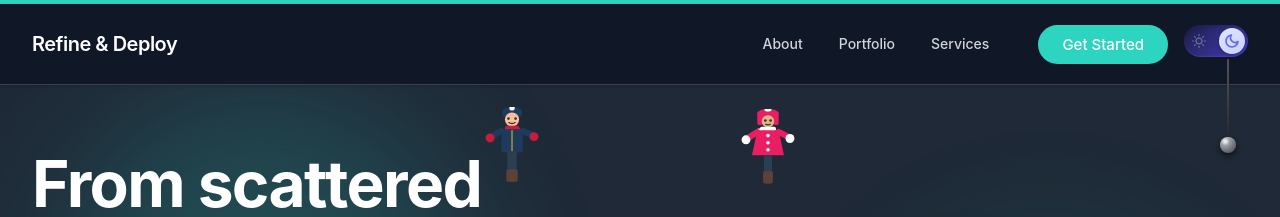
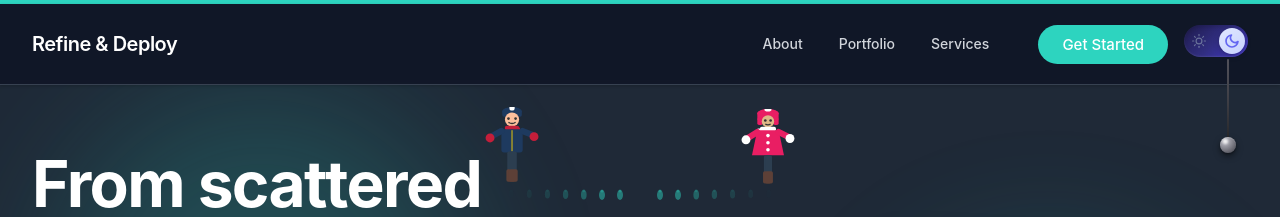
Before and after one commit to refineanddeploy/refine-deploy-site, an Astro site: page / in a window 1280 px wide. Both pictures are taken after a click on the button 1228 px from the left and 122 px from the top of the page. Shown: the top 217 px of the page. Built offline with nearby package versions, Linux system fonts and the light colour scheme; Astro itself is replaced by a stand-in of ours.

Commit message:
Add teal snow footsteps during walking animation

```diff
--- a/src/components/react/AnimatedAboutButton.tsx
+++ b/src/components/react/AnimatedAboutButton.tsx
@@ -257,6 +257,44 @@ export default function AnimatedAboutButton() {
               </motion.div>
             )}
           </AnimatePresence>
+
+          {/* Snow Footsteps - teal colored */}
+          {walking && [...Array(stepCount)].map((_, i) => (
+            <motion.div
+              key={`footstep-left-${i}`}
+              className="absolute bottom-0"
+              style={{
+                left: `${-50 + (i + 1) * 18}px`,
+              }}
+              initial={{ opacity: 0.8, scale: 1 }}
+              animate={{ opacity: 0, scale: 0.8 }}
+              transition={{ duration: 2, delay: 0.5 }}
+            >
+              {/* Left foot */}
+              <svg width="8" height="12" viewBox="0 0 8 12" style={{ position: 'absolute', left: 0 }}>
+                <ellipse cx="4" cy="6" rx="3" ry="5" fill="rgb(var(--color-accent))" opacity="0.6" />
+                <ellipse cx="4" cy="2" rx="1.5" ry="1.5" fill="rgb(var(--color-accent))" opacity="0.5" />
+              </svg>
+            </motion.div>
+          ))}
+          {walking && [...Array(stepCount)].map((_, i) => (
+            <motion.div
+              key={`footstep-right-${i}`}
+              className="absolute bottom-0"
+              style={{
+                right: `${-50 + (i + 1) * 18}px`,
+              }}
+              initial={{ opacity: 0.8, scale: 1 }}
+              animate={{ opacity: 0, scale: 0.8 }}
+              transition={{ duration: 2, delay: 0.5 }}
+            >
+              {/* Right foot */}
+              <svg width="8" height="12" viewBox="0 0 8 12" style={{ position: 'absolute', right: 0 }}>
+                <ellipse cx="4" cy="6" rx="3" ry="5" fill="rgb(var(--color-accent))" opacity="0.6" />
+                <ellipse cx="4" cy="2" rx="1.5" ry="1.5" fill="rgb(var(--color-accent))" opacity="0.5" />
+              </svg>
+            </motion.div>
+          ))}
 
           {/* MALE CHARACTER - left side (snow clothes) */}
           <motion.div
```
